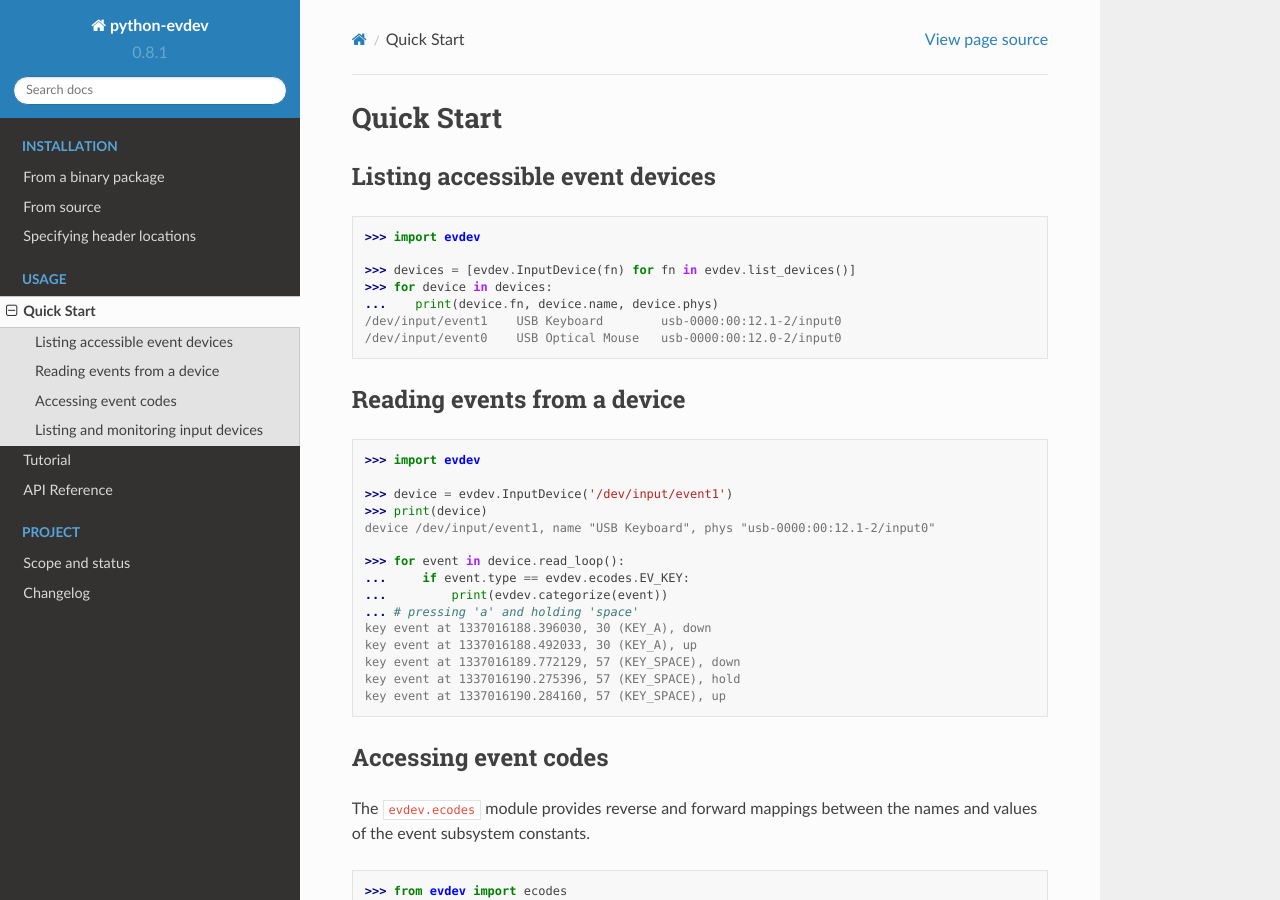
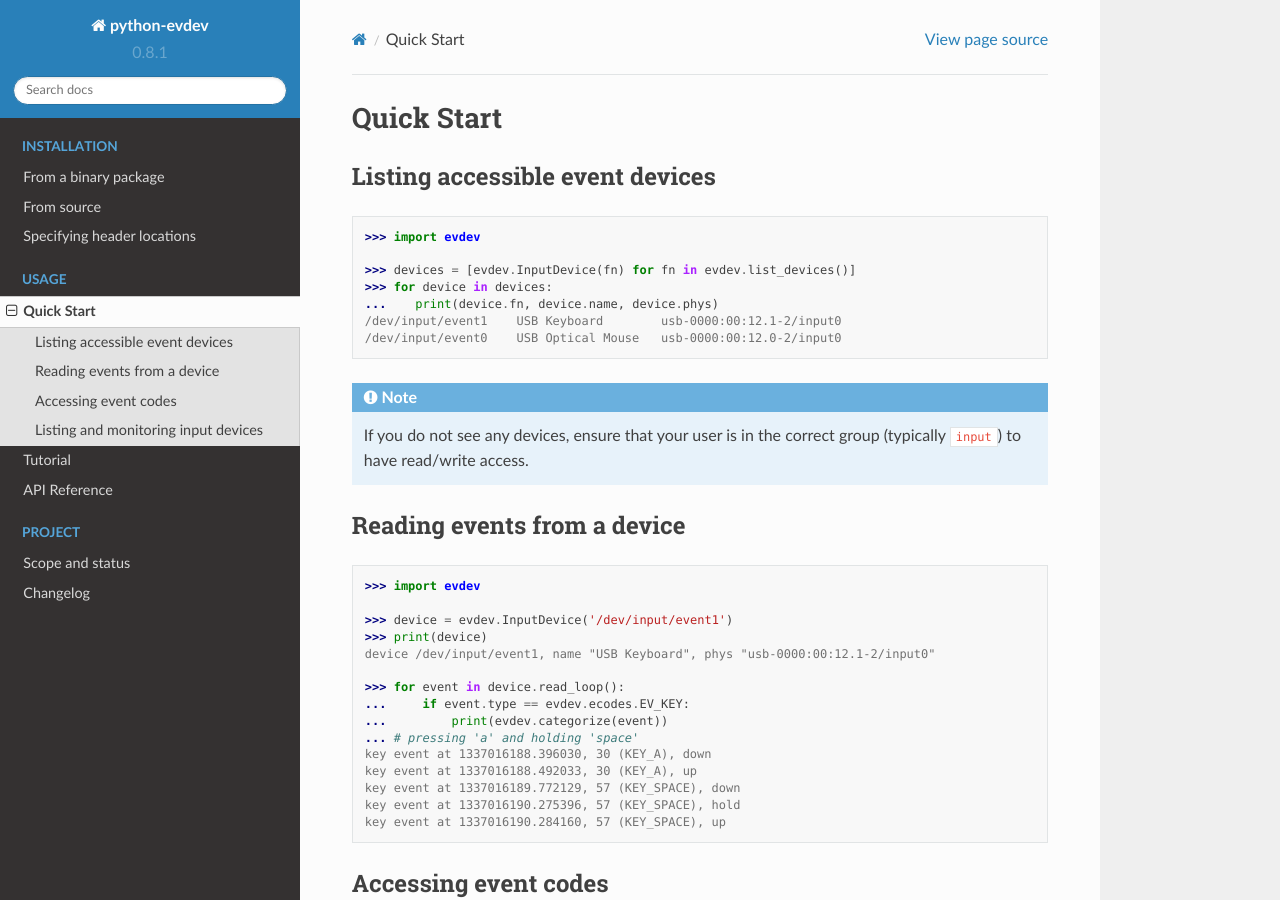
Before and after one commit to gvalkov/python-evdev, a Sphinx documentation site: the page built from docs/usage.rst, in a window 1280 px wide and 900 px high. Built offline with Sphinx 7.4.7 and the Read the Docs theme 2.0.0, drawn with Linux system fonts in a browser that asks for light colours.

Commit message:
DOC: add note to tutorial about group membership to access devices

```diff
--- a/docs/tutorial.rst
+++ b/docs/tutorial.rst
@@ -14,6 +14,7 @@ Listing accessible event devices
     >>>     print(device.fn, device.name, device.phys)
     /dev/input/event1    Dell Dell USB Keyboard   usb-0000:00:12.1-2/input0
     /dev/input/event0    Dell USB Optical Mouse   usb-0000:00:12.0-2/input0
+
 
 
 Listing device capabilities
--- a/docs/usage.rst
+++ b/docs/usage.rst
@@ -14,6 +14,11 @@ Listing accessible event devices
     ...    print(device.fn, device.name, device.phys)
     /dev/input/event1    USB Keyboard        usb-0000:00:12.1-2/input0
     /dev/input/event0    USB Optical Mouse   usb-0000:00:12.0-2/input0
+
+.. note::
+
+   If you do not see any devices, ensure that your user is in the
+   correct group (typically ``input``) to have read/write access.
 
 
 Reading events from a device
```
